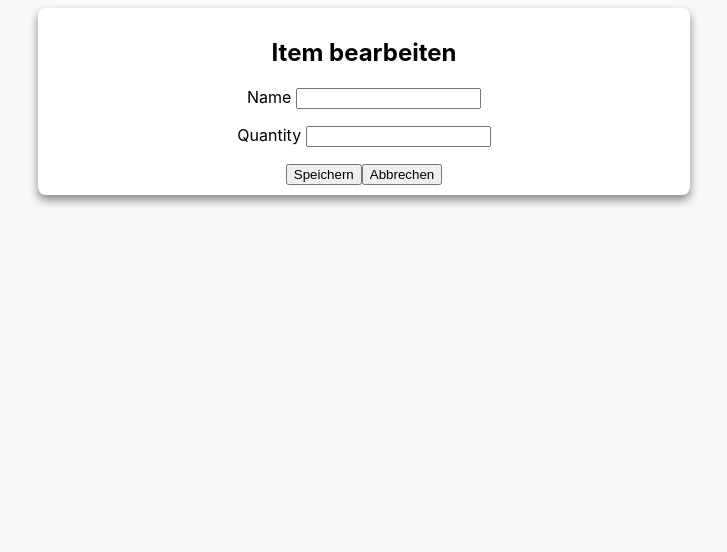
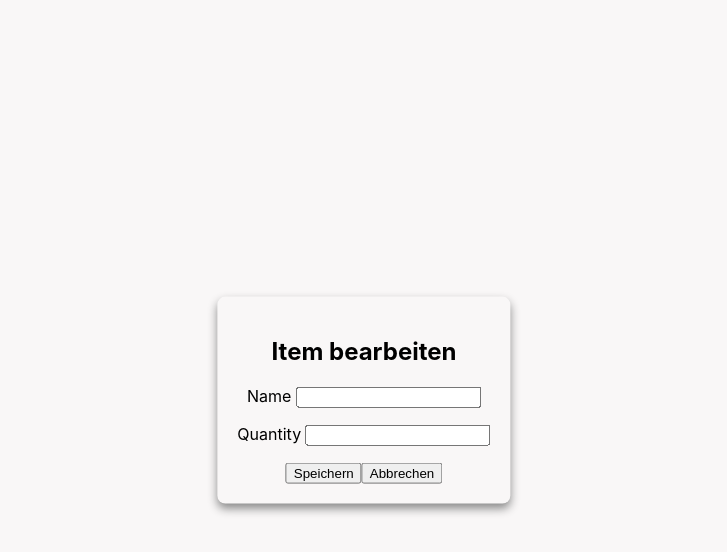
Before and after one commit to doeiit00/ParraleleVerteilteSys, an Angular app in the folder ShoppingList/: page /PopUp in a window 1280 px wide. Shown: the top 552 px of the page, without its empty margins (276-1003 px from the left). Built offline with nearby package versions, Linux system fonts and the light colour scheme.

Commit message:
Update-PopUp

```diff
--- a/ShoppingList/src/app/components/update-item-popup/update-item-popup.component.css
+++ b/ShoppingList/src/app/components/update-item-popup/update-item-popup.component.css
@@ -1,9 +1,10 @@
 .popup {
-    margin: auto;
-    width: 50%;
-    padding: 10px;
+    position: absolute;
+    top: 50%;
+    left: 50%;
+    padding: 20px;
+    transform: translate(-50%, -50%);
     text-align: center;
-    background-color: white;
     /*border: 2px solid;*/
     border-radius: 0.5rem;
     box-shadow: 0px 5px 10px #888888;
```
